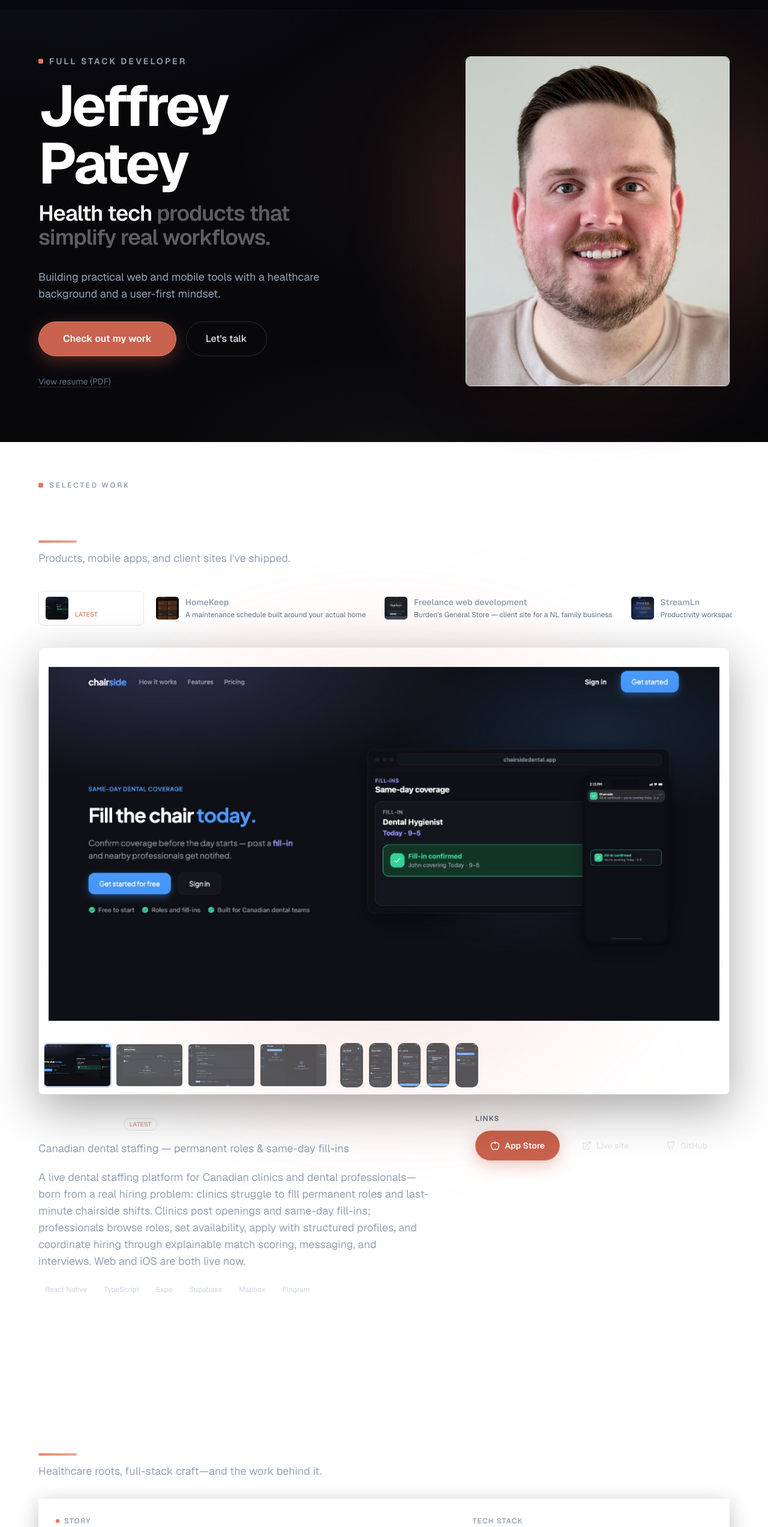
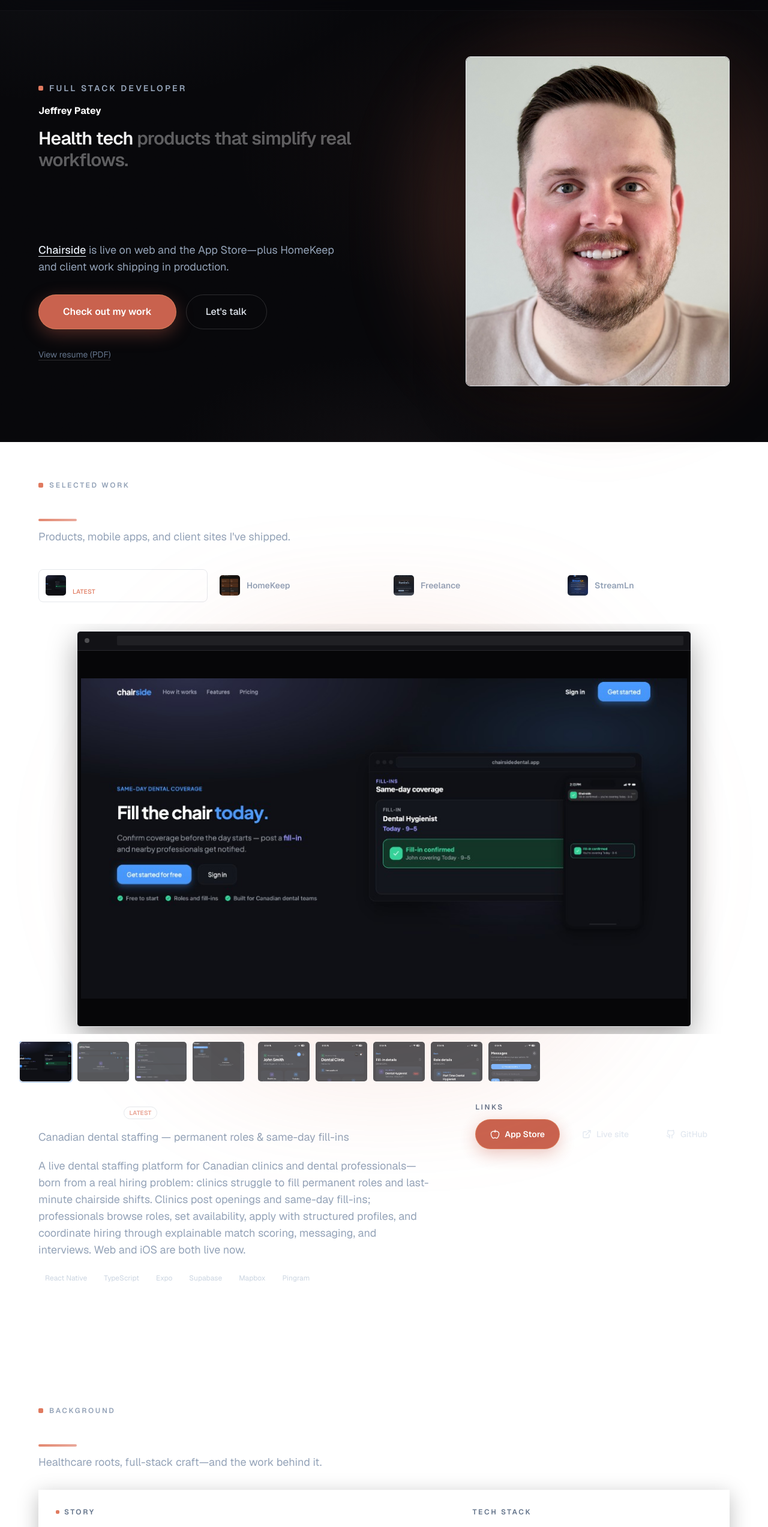
Before and after one commit to jvpatey/portfolio, a Next.js app: page / in a window 1280 px wide. Shown: the part 63-2609 px from the top of the page at 60% size. Built offline with nearby package versions, Linux system fonts and the light colour scheme; no server answers.

Commit message:
feat(Design): updated projects content and design

```diff
--- a/components/About.tsx
+++ b/components/About.tsx
@@ -3,7 +3,7 @@
 import { motion, useReducedMotion } from "framer-motion";
 import { Code, HeartPulse } from "lucide-react";
 import SectionTitleRule from "./SectionTitleRule";
-import { asideShadow, panelClass } from "@/lib/surfaceStyles";
+import { asideShadow, panelClass, panelLabelClass, sectionEyebrowClass, sectionEyebrowMarkClass, sectionHeadingClass, sectionLeadClass } from "@/lib/surfaceStyles";
 
 const heroEase = [0.21, 0.47, 0.32, 0.98] as const;
 
@@ -72,13 +72,15 @@
             duration: reduceMotion ? 0 : 0.55,
             ease: heroEase,
           }}
-          className="mb-6 space-y-2 text-left sm:mb-8 sm:space-y-3"
+          className="mb-6 space-y-3 text-left sm:mb-8"
         >
-          <h2 className="text-balance text-3xl font-bold tracking-tight text-white sm:text-4xl md:text-5xl">
-            About
-          </h2>
+          <p className={sectionEyebrowClass}>
+            <span className={sectionEyebrowMarkClass} aria-hidden />
+            Background
+          </p>
+          <h2 className={sectionHeadingClass}>About</h2>
           <SectionTitleRule />
-          <p className="max-w-2xl text-base leading-relaxed text-slate-400 md:text-lg">
+          <p className={sectionLeadClass}>
             Healthcare roots, full-stack craft—and the work behind it.
           </p>
         </motion.header>
@@ -100,7 +102,7 @@
           >
             <div className="grid gap-8 lg:grid-cols-12 lg:gap-10">
               <div className="lg:col-span-7">
-                <p className="mb-3 flex items-center gap-2 text-xs font-semibold uppercase tracking-widest text-slate-400">
+                <p className={`mb-3 flex items-center gap-2 ${panelLabelClass}`}>
                   <span
                     className="inline-block h-1.5 w-1.5 rounded-[2px] bg-[var(--accent-primary)]"
                     aria-hidden
@@ -124,7 +126,7 @@
               </div>
 
               <div className="lg:col-span-5 lg:border-l lg:border-white/10 lg:pl-8">
-                <p className="mb-3 text-xs font-semibold uppercase tracking-widest text-slate-400">
+                <p className={`mb-3 ${panelLabelClass}`}>
                   Tech stack
                 </p>
                 <ul
@@ -158,7 +160,7 @@
             className={`p-5 sm:p-6 lg:p-7 ${panelClass}`}
             style={asideShadow}
           >
-            <p className="mb-5 text-xs font-semibold uppercase tracking-widest text-slate-400">
+            <p className={`mb-5 ${panelLabelClass}`}>
               Experience
             </p>
             <ol className="m-0 list-none space-y-0 divide-y divide-white/10 p-0">
--- a/components/ContactForm.tsx
+++ b/components/ContactForm.tsx
@@ -15,7 +15,7 @@
   "block w-full rounded-xl border border-white/[0.12] bg-[var(--surface-1)] px-3.5 py-3 text-[15px] leading-snug text-white shadow-none placeholder:text-slate-500 transition-[border-color,box-shadow] duration-200 focus:border-[var(--accent-primary)]/40 focus:outline-none focus-visible:ring-2 focus-visible:ring-[var(--accent-primary)]/35 focus-visible:ring-offset-2 focus-visible:ring-offset-[var(--surface-1)]";
 
 const labelClass =
-  "block text-[11px] font-semibold uppercase tracking-[0.14em] text-slate-500";
+  "block text-xs font-semibold uppercase tracking-[0.22em] text-slate-500";
 
 function FieldGroup({
   id,
--- a/components/Hero.tsx
+++ b/components/Hero.tsx
@@ -1,6 +1,12 @@
 "use client";
 
 import { motion, useReducedMotion, type Variants } from "framer-motion";
+import {
+  heroDisplayClass,
+  heroSubheadClass,
+  sectionEyebrowClass,
+  sectionEyebrowMarkClass,
+} from "@/lib/surfaceStyles";
 import HeroAside from "./HeroAside";
 
 export default function Hero() {
@@ -56,34 +62,21 @@
         initial="hidden"
         animate="show"
       >
-        {/*
-          Mobile: name → portrait → copy/CTAs (face in first viewport)
-          Desktop: text left, portrait right
-        */}
         <div className="grid w-full grid-cols-1 items-center gap-5 sm:gap-8 lg:grid-cols-12 lg:gap-x-10 xl:gap-x-14">
           <header className="order-1 space-y-2.5 sm:space-y-4 lg:col-span-6 lg:col-start-1 lg:row-start-1">
             <motion.p
               variants={item}
-              className="flex items-center gap-2.5 text-xs font-semibold uppercase tracking-[0.22em] text-slate-400 sm:text-sm"
+              className={`${sectionEyebrowClass} sm:text-sm`}
             >
-              <span
-                className="inline-block h-2 w-2 shrink-0 rounded-[2px] bg-[var(--accent-primary)]"
-                aria-hidden
-              />
+              <span className={sectionEyebrowMarkClass} aria-hidden />
               Full stack developer
             </motion.p>
 
-            <motion.h1
-              variants={item}
-              className="text-balance text-[2.65rem] font-bold leading-[0.98] tracking-[-0.04em] text-white sm:text-6xl md:text-7xl lg:text-[4.75rem] xl:text-8xl"
-            >
+            <motion.h1 variants={item} className={heroDisplayClass}>
               Jeffrey Patey
             </motion.h1>
 
-            <motion.p
-              variants={item}
-              className="max-w-xl text-balance text-xl font-semibold leading-snug tracking-tight sm:text-3xl md:text-4xl"
-            >
+            <motion.p variants={item} className={heroSubheadClass}>
               <span className="text-white/95">Health tech</span>
               <span className="text-white/35">
                 {" "}
@@ -99,8 +92,22 @@
               variants={item}
               className="max-w-lg text-sm leading-relaxed text-slate-400 sm:text-base md:text-lg"
             >
-              Building practical web and mobile tools with a healthcare
-              background and a user-first mindset.
+              <a
+                href="#chairside"
+                onClick={(e) => {
+                  e.preventDefault();
+                  window.location.hash = "chairside";
+                  document.getElementById("projects")?.scrollIntoView({
+                    behavior: reduceMotion ? "auto" : "smooth",
+                    block: "start",
+                  });
+                }}
+                className="font-medium text-slate-200 underline decoration-[var(--accent-primary)]/40 underline-offset-4 transition-colors hover:text-white hover:decoration-[var(--accent-primary)]/70"
+              >
+                Chairside
+              </a>{" "}
+              is live on web and the App Store—plus HomeKeep and client work
+              shipping in production.
             </motion.p>
 
             <motion.div
--- a/components/MediaCarousel.tsx
+++ b/components/MediaCarousel.tsx
@@ -141,6 +141,68 @@
   const carouselArrowBtn =
     "absolute top-1/2 z-30 flex -translate-y-1/2 touch-manipulation items-center justify-center rounded-full border border-white/10 bg-[var(--hero-base)]/90 p-2 text-white shadow-[0_8px_32px_rgba(0,0,0,0.25),inset_0_1px_0_rgba(255,255,255,0.04)] backdrop-blur-sm transition-[opacity,background-color,border-color] duration-300 hover:border-white/15 hover:bg-[var(--surface-1)] disabled:opacity-50 sm:p-2.5 opacity-100 sm:opacity-0 sm:group-hover:opacity-100";
 
+  const renderFramedMedia = (item: MediaItem, index: number, isActive: boolean) => {
+    const device = item.device ?? "web";
+    const media =
+      item.type === "image" ? (
+        <Image
+          src={item.src}
+          alt={isActive ? `${alt} ${index + 1}` : ""}
+          width={1600}
+          height={900}
+          sizes="(max-width: 768px) 100vw, (max-width: 1280px) 92vw, 1280px"
+          priority={index === 0}
+          draggable={false}
+          className="h-full w-full object-contain"
+        />
+      ) : (
+        <video
+          ref={(el) => {
+            videoRefs.current[index] = el;
+          }}
+          src={item.src}
+          poster={item.poster}
+          controls={isActive && !busy}
+          muted
+          loop
+          playsInline
+          preload="metadata"
+          className="h-full w-full object-contain"
+        >
+          Your browser does not support the video tag.
+        </video>
+      );
+
+    if (device === "mobile") {
+      return (
+        <div className="relative mx-auto flex h-full max-h-full w-auto max-w-[min(100%,280px)] items-center justify-center sm:max-w-[320px]">
+          <div className="relative flex h-full max-h-full aspect-[9/19] max-w-full overflow-hidden rounded-[1.35rem] border-[2.5px] border-white/18 bg-[#050507] p-[3px] shadow-[0_20px_50px_rgba(0,0,0,0.45)] sm:rounded-[1.5rem] sm:border-[3px] sm:p-1">
+            <div className="relative h-full w-full overflow-hidden rounded-[1.05rem] bg-black sm:rounded-[1.15rem]">
+              {media}
+            </div>
+          </div>
+        </div>
+      );
+    }
+
+    return (
+      <div className="flex h-full w-full max-w-5xl flex-col overflow-hidden rounded-md border border-white/12 bg-[#0a0a0e] shadow-[0_16px_48px_rgba(0,0,0,0.35)]">
+        <div
+          className="flex h-7 shrink-0 items-center gap-1.5 border-b border-white/10 bg-white/[0.03] px-3 sm:h-8"
+          aria-hidden
+        >
+          <span className="h-2 w-2 rounded-full bg-white/25" />
+          <span className="h-2 w-2 rounded-full bg-white/18" />
+          <span className="h-2 w-2 rounded-full bg-white/12" />
+          <div className="ml-2 h-3.5 flex-1 rounded-sm bg-white/[0.06] sm:ml-3 sm:h-4" />
+        </div>
+        <div className="relative min-h-0 flex-1 bg-black/40 p-1 sm:p-1.5">
+          {media}
+        </div>
+      </div>
+    );
+  };
+
   return (
     <div className="group relative flex w-full min-w-0 flex-col items-stretch overflow-hidden rounded-md">
       {items.length > 1 ? (
@@ -167,7 +229,6 @@
         </button>
       ) : null}
 
-      {/* Taller on phones so mobile screenshots read larger */}
       <div
         className="relative aspect-[4/5] w-full overflow-hidden rounded-md bg-transparent touch-pan-y sm:aspect-[16/10] md:aspect-[16/9]"
         onTouchStart={onTouchStart}
@@ -201,7 +262,7 @@
               key={item.src}
               aria-hidden={!isActive}
               onTransitionEnd={isActive ? onTopTransitionEnd : undefined}
-              className="absolute inset-0 flex items-center justify-center p-1 sm:p-2"
+              className="absolute inset-0 flex items-center justify-center p-1.5 sm:p-3"
               style={{
                 opacity,
                 zIndex,
@@ -210,34 +271,7 @@
                 willChange: isActive && busy ? "opacity" : "auto",
               }}
             >
-              {item.type === "image" ? (
-                <Image
-                  src={item.src}
-                  alt={isActive ? `${alt} ${index + 1}` : ""}
-                  width={1600}
-                  height={900}
-                  sizes="(max-width: 768px) 100vw, (max-width: 1280px) 90vw, 1152px"
-                  priority={index === 0}
-                  draggable={false}
-                  className="h-full w-full rounded-sm object-contain"
-                />
-              ) : (
-                <video
-                  ref={(el) => {
-                    videoRefs.current[index] = el;
-                  }}
-                  src={item.src}
-                  poster={item.poster}
-                  controls={isActive && !busy}
-                  muted
-                  loop
-                  playsInline
-                  preload="metadata"
-                  className="h-full w-full rounded-sm object-contain"
-                >
-                  Your browser does not support the video tag.
-                </video>
-              )}
+              {renderFramedMedia(item, index, isActive)}
             </div>
           );
         })}
@@ -294,11 +328,7 @@
                   type="button"
                   onClick={() => goTo(index)}
                   disabled={busy}
-                  className={`relative shrink-0 overflow-hidden border transition-[opacity,border-color,box-shadow] duration-200 focus:outline-none focus-visible:ring-2 focus-visible:ring-[var(--accent-primary)]/45 ${
-                    isMobile
-                      ? "h-[4.25rem] w-9 rounded-[0.65rem] sm:h-[4.75rem] sm:w-10 sm:rounded-[0.7rem]"
-                      : "h-14 w-[5.5rem] rounded-md sm:h-[4.5rem] sm:w-28"
-                  } ${
+                  className={`relative h-14 w-[4.75rem] shrink-0 overflow-hidden rounded-md border transition-[opacity,border-color,box-shadow] duration-200 focus:outline-none focus-visible:ring-2 focus-visible:ring-[var(--accent-primary)]/45 sm:h-[4.25rem] sm:w-[5.5rem] ${
                     selected
                       ? "border-[var(--accent-primary)]/50 ring-1 ring-[var(--accent-primary)]/30"
                       : "border-white/10 opacity-70 hover:opacity-100"
@@ -312,7 +342,7 @@
                       alt=""
                       fill
                       className="object-cover object-top"
-                      sizes={isMobile ? "40px" : "112px"}
+                      sizes="88px"
                     />
                   ) : (
                     <span className="flex h-full w-full items-center justify-center bg-white/[0.06] text-[0.65rem] font-medium text-slate-300">
--- a/components/Projects.tsx
+++ b/components/Projects.tsx
@@ -14,7 +14,7 @@
 import { Apple, Github, ExternalLink } from "lucide-react";
 import MediaCarousel, { type MediaItem } from "./MediaCarousel";
 import SectionTitleRule from "./SectionTitleRule";
-import { ghostCtaClass, primaryCtaClass } from "@/lib/surfaceStyles";
+import { ghostCtaClass, panelLabelClass, primaryCtaClass, sectionEyebrowClass, sectionEyebrowMarkClass, sectionHeadingClass, sectionLeadClass } from "@/lib/surfaceStyles";
 
 const heroEase = [0.21, 0.47, 0.32, 0.98] as const;
 const DETAIL_PANEL_ID = "projects-detail-panel";
@@ -36,6 +36,7 @@
   {
     id: "burdens",
     name: "Freelance web development",
+    tabLabel: "Freelance",
     tagline: "Burden's General Store — client site for a NL family business",
     cover: "/burdens1.png",
   },
@@ -48,6 +49,12 @@
 ] as const;
 
 type ProjectId = (typeof PROJECTS)[number]["id"];
+
+function projectTabLabel(project: (typeof PROJECTS)[number]) {
+  return "tabLabel" in project && project.tabLabel
+    ? project.tabLabel
+    : project.name;
+}
 
 type ProjectDetail = {
   alt: string;
@@ -338,7 +345,7 @@
       id="projects"
       className="relative mb-12 scroll-mt-[60px] overflow-x-clip px-4 py-10 sm:mb-16 sm:px-6 sm:py-12 md:mb-20 md:py-16 lg:px-8"
     >
-      <div className="relative z-10 mx-auto max-w-6xl">
+      <div className="relative z-10 mx-auto max-w-7xl">
         <motion.header
           initial={
             reduceMotion ? { opacity: 1, y: 0 } : { opacity: 0, y: 18 }
@@ -349,30 +356,27 @@
             duration: reduceMotion ? 0 : 0.55,
             ease: heroEase,
           }}
-          className="mb-8 space-y-3 text-left sm:mb-10"
+          className="mx-auto mb-8 max-w-6xl space-y-3 text-left sm:mb-10"
         >
-          <p className="flex items-center gap-2.5 text-xs font-semibold uppercase tracking-[0.22em] text-slate-400">
-            <span
-              className="inline-block h-2 w-2 shrink-0 rounded-[2px] bg-[var(--accent-primary)]"
-              aria-hidden
-            />
+          <p className={sectionEyebrowClass}>
+            <span className={sectionEyebrowMarkClass} aria-hidden />
             Selected work
           </p>
-          <h2 className="text-balance text-4xl font-bold tracking-tight text-white sm:text-5xl md:text-6xl">
+          <h2 className={sectionHeadingClass}>
             Projects
           </h2>
           <SectionTitleRule />
-          <p className="max-w-2xl text-base leading-relaxed text-slate-400 md:text-lg">
+          <p className={sectionLeadClass}>
             Products, mobile apps, and client sites I&apos;ve shipped.
           </p>
         </motion.header>
 
-        {/* Project switcher — above stage so it’s reachable on mobile */}
+        {/* Slim switcher — thumbs + name; taglines only on small screens */}
         <div
           role="tablist"
           aria-label="Projects"
           aria-orientation="horizontal"
-          className="-mx-1 mb-6 flex gap-2 overflow-x-auto px-1 pb-1 [scrollbar-width:thin] sm:mb-8"
+          className="mx-auto mb-6 flex w-full max-w-6xl gap-2 overflow-x-auto pb-1 [scrollbar-width:thin] sm:mb-8"
         >
           {PROJECTS.map((p, index) => {
             const isSelected = selectedId === p.id;
@@ -390,31 +394,31 @@
                 tabIndex={isSelected ? 0 : -1}
                 onClick={() => setSelectedId(p.id)}
                 onKeyDown={(e) => onTabKeyDown(e, index)}
-                className={`group flex min-w-[9.25rem] shrink-0 items-center gap-2.5 rounded-lg border px-2.5 py-2 text-left transition-[colors,transform,border-color,background-color] duration-200 focus:outline-none focus-visible:ring-2 focus-visible:ring-[var(--accent-primary)]/45 focus-visible:ring-offset-2 focus-visible:ring-offset-[var(--hero-base)] sm:min-w-[11rem] ${
+                className={`group flex min-w-[9.5rem] flex-1 basis-0 items-center gap-2 rounded-lg border px-2.5 py-2 text-left transition-[colors,border-color,background-color] duration-200 focus:outline-none focus-visible:ring-2 focus-visible:ring-[var(--accent-primary)]/45 focus-visible:ring-offset-2 focus-visible:ring-offset-[var(--hero-base)] sm:min-w-0 sm:gap-2.5 ${
                   isSelected
                     ? "border-[var(--accent-primary)]/40 bg-white/[0.07] text-white"
                     : "border-white/10 bg-white/[0.02] text-slate-400 hover:border-white/18 hover:bg-white/[0.04] hover:text-slate-200"
                 }`}
               >
-                <span className="relative h-10 w-10 shrink-0 overflow-hidden rounded-md border border-white/10">
+                <span className="relative h-8 w-8 shrink-0 overflow-hidden rounded-md border border-white/10 sm:h-9 sm:w-9">
                   <Image
                     src={p.cover}
                     alt=""
                     fill
                     className="object-cover"
-                    sizes="40px"
+                    sizes="36px"
                   />
                 </span>
-                <span className="min-w-0">
+                <span className="min-w-0 flex-1">
                   <span className="block truncate text-sm font-semibold leading-snug text-inherit">
-                    {p.name}
+                    {projectTabLabel(p)}
                   </span>
                   {projectIsLatest(p) ? (
                     <span className="mt-0.5 block text-[0.65rem] font-medium uppercase tracking-wide text-[var(--accent-primary)]">
                       Latest
                     </span>
                   ) : (
-                    <span className="mt-0.5 block truncate text-xs text-slate-500 group-hover:text-slate-400">
+                    <span className="mt-0.5 block truncate text-xs text-slate-500 group-hover:text-slate-400 md:hidden">
                       {p.tagline}
                     </span>
                   )}
@@ -424,7 +428,7 @@
           })}
         </div>
 
-        {/* Featured media stage */}
+        {/* Featured media stage — wider than copy rail */}
         <motion.div
           key={`stage-${selectedId}`}
           initial={
@@ -451,7 +455,7 @@
             id={DETAIL_PANEL_ID}
             role="tabpanel"
             aria-labelledby={`project-tab-${selectedId}`}
-            className="relative z-10 overflow-hidden rounded-lg border border-white/12 bg-white/[0.02] p-1.5 shadow-[0_24px_80px_rgba(0,0,0,0.35)] sm:p-2"
+            className="relative z-10 overflow-visible"
           >
             <MediaCarousel items={detail.media} alt={detail.alt} />
           </div>
@@ -468,7 +472,7 @@
             duration: reduceMotion ? 0 : 0.35,
             ease: heroEase,
           }}
-          className="grid gap-8 lg:grid-cols-12 lg:gap-10"
+          className="mx-auto grid max-w-6xl gap-8 lg:grid-cols-12 lg:gap-10"
         >
           <div className="lg:col-span-7">
             <div className="flex flex-wrap items-center gap-2.5">
@@ -494,7 +498,7 @@
             </div>
           </div>
           <div className="lg:col-span-5 lg:border-l lg:border-white/10 lg:pl-8">
-            <p className="mb-3 text-xs font-semibold uppercase tracking-widest text-slate-500">
+            <p className={`mb-3 ${panelLabelClass}`}>
               Links
             </p>
             <div className={linkRowClass}>{detail.links}</div>
--- a/lib/surfaceStyles.ts
+++ b/lib/surfaceStyles.ts
@@ -1,4 +1,4 @@
-/** Shared panel surfaces and CTAs (Projects, Contact, etc.) */
+/** Shared panel surfaces, CTAs, and type roles */
 
 export const asideShadow = {
   boxShadow:
@@ -17,3 +17,26 @@
 
 export const ghostCtaClass =
   "inline-flex w-full items-center justify-center gap-2 rounded-full border border-white/15 px-6 py-3.5 text-center text-sm font-medium text-slate-200 transition-colors hover:border-white/25 hover:bg-white/[0.04] focus:outline-none focus-visible:ring-2 focus-visible:ring-[var(--accent-primary)]/45 focus-visible:ring-offset-2 focus-visible:ring-offset-[var(--hero-base)]";
+
+/** Section eyebrow with copper mark — append children for the label */
+export const sectionEyebrowClass =
+  "flex items-center gap-2.5 text-xs font-semibold uppercase tracking-[0.22em] text-slate-400";
+
+export const sectionEyebrowMarkClass =
+  "inline-block h-2 w-2 shrink-0 rounded-[2px] bg-[var(--accent-primary)]";
+
+export const sectionHeadingClass =
+  "text-balance text-4xl font-bold tracking-tight text-white sm:text-5xl md:text-6xl";
+
+export const sectionLeadClass =
+  "max-w-2xl text-base leading-relaxed text-slate-400 md:text-lg";
+
+/** Small caps labels inside panels (Bio, Links, etc.) */
+export const panelLabelClass =
+  "text-xs font-semibold uppercase tracking-[0.22em] text-slate-500";
+
+export const heroDisplayClass =
+  "text-balance text-5xl font-bold leading-[0.98] tracking-[-0.04em] text-white sm:text-6xl md:text-7xl lg:text-[4.75rem] xl:text-8xl";
+
+export const heroSubheadClass =
+  "max-w-xl text-balance text-xl font-semibold leading-snug tracking-tight sm:text-3xl md:text-4xl";
```
Also changed, not shown: components/Contact.tsx (+16 -12 lines).
